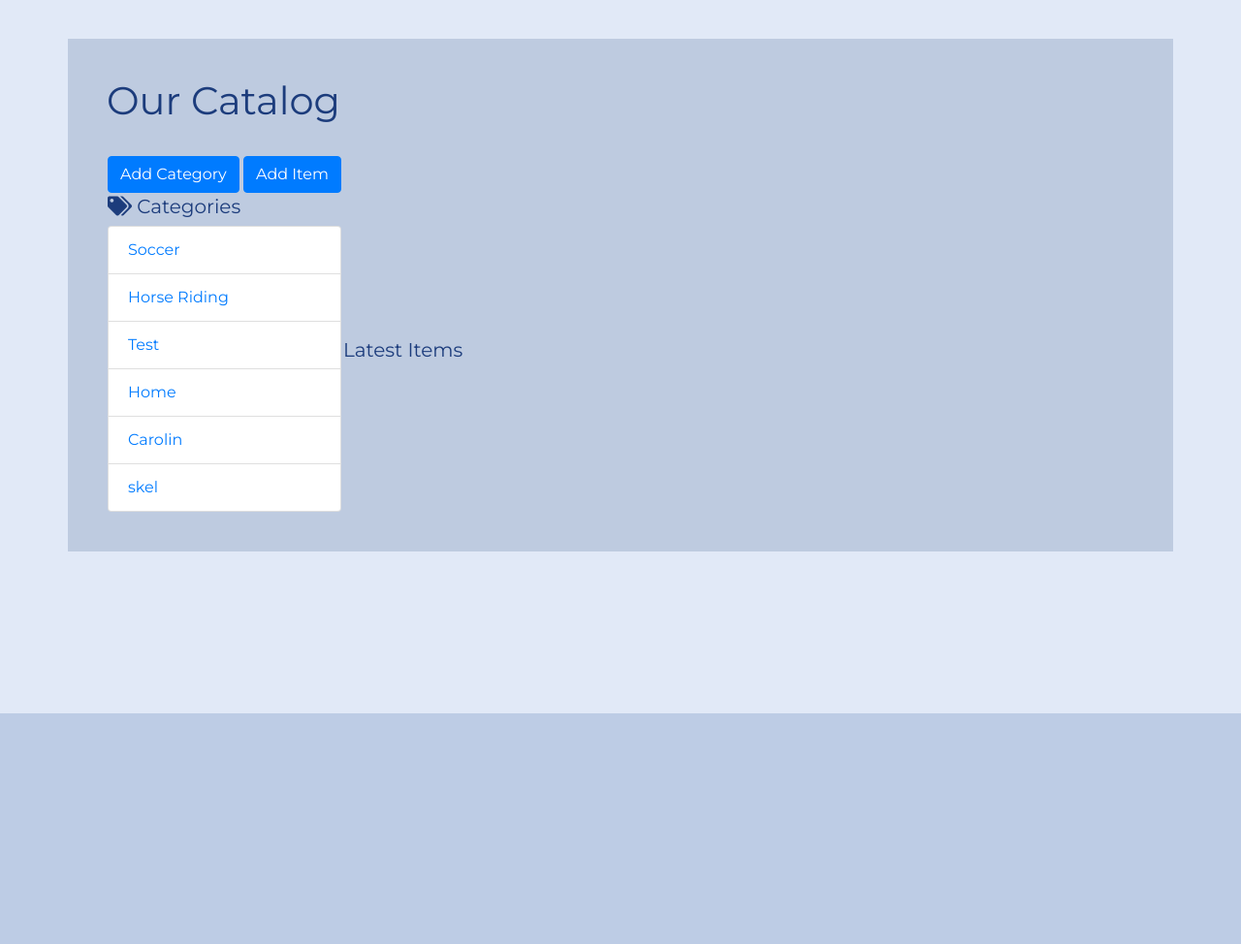
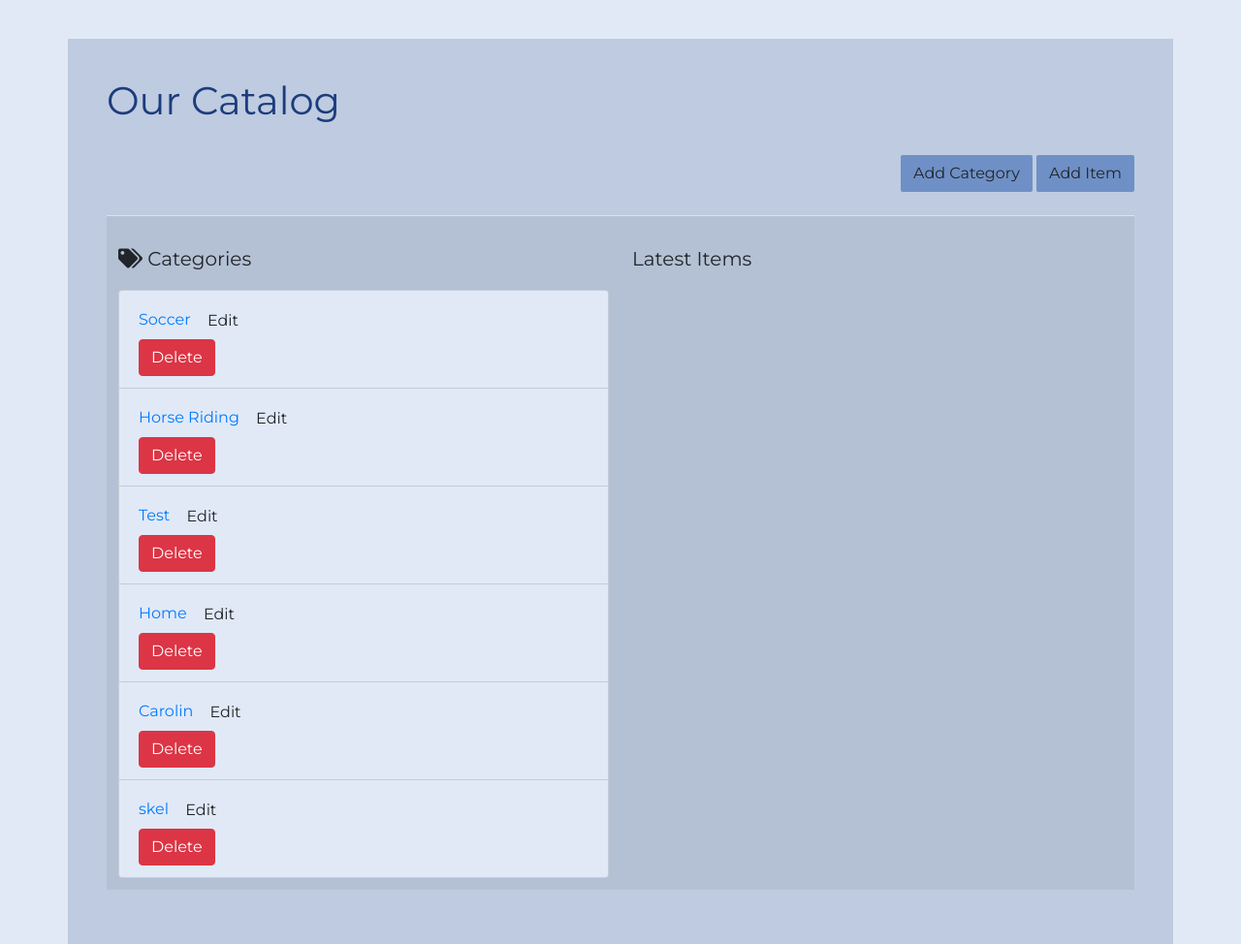
Before and after one commit to ninjachicks/flask-shop-app, a Flask app: page /catalog in a window 1280 px wide. Shown: the part 64-1038 px from the top of the page at 97% size. Before the commit the page ends 800 px from the top, so only its background shows below. Run offline with Flask 2, Linux system fonts and the light colour scheme; a user stored in the database is signed in; data comes from the database, SQL or seed files in the repository; data that the repository does not hold is empty; some libraries are stand-ins or nearby versions.

Commit message:
added styling to catalog template

```diff
--- a/static/styles/app.css
+++ b/static/styles/app.css
@@ -1,5 +1,5 @@
 body {
-    background-color: #e1e9f7;/* #f9fbff; */
+    background-color: #e1e9f7;
     color: #1c3c7c;
     font-family: 'Montserrat', sans-serif;
 }
@@ -36,3 +36,29 @@ body {
 .nav-item:hover {
     color: #fff;
 }
+
+.table-catalog {
+    width: 50%;
+}
+
+.catalog-list {
+    background-color: #e1e9f7;
+}
+
+.btn-catalog {
+    background-color: #6f90c6;
+    border-radius: 2px;
+}
+
+.btn-catalog:hover {
+    color: #fff;
+}
+
+.h5-catalog {
+    margin: 20px 0;
+}
+
+.width-max {
+    width: 100%;
+    text-align: right;
+}
--- a/templates/catalog.html
+++ b/templates/catalog.html
@@ -1,33 +1,48 @@
 {% extends 'layout.html' %}
 {% block body %}
     <h1>Our Catalog</h1><br />
-    <table>
+    <div class="width-max">
+    {% if session.logged_in %}
+        <a href="/add_category" class="btn btn-catalog">Add Category</a>
+        <a href="/add_item" class="btn btn-catalog">Add Item</a>
+        <br />
+        <br />
+    {% endif %}
+    </div>
+    <table class="table table-striped">
       <tr>
-        <td>
-            {% if session.logged_in %}
-                <a href="/add_category" class="btn btn-primary">Add Category</a>
-                <a href="/add_item" class="btn btn-primary">Add Item</a>
-                <br />
-            {% endif %}
-        </td>
-      </tr>
-      <tr>
-        <td>
-            <h5><i class="fas fa-tags"></i>&nbsp;Categories</h5>
+        <td class="table-catalog">
+            <h5 class="h5-catalog"><i class="fas fa-tags"></i>&nbsp;Categories</h5>
             <ul class="list-group">
-                {% for item in catalog %}
-                    <li class="list-group-item">
-                        <a href="#">{{ item.name }}</a>
-                    </li>
-                {% endfor %}
+            {% for cat in catalog %}
+                <li class="list-group-item catalog-list">
+                    <a href="#">{{ cat.name }}</a>
+                    <a href="edit_cat/{{cat.id}}" class="btn btn-default pull-right">Edit</a>
+                    <form action={{ url_for('delete_cat', id=cat.id) }} method='post'>
+                        <input type="hidden" name="_method" value="DELETE">
+                        <input type="submit" value="Delete" class="btn btn-danger">
+                    </form>
+                </li>
+            {% endfor %}
             </ul>
         </td>
-        <td>
-            <h5>Latest Items</h5>
+        <td class="table-catalog">
+            <h5 class="h5-catalog">Latest Items</h5>
             <ul class="list-group">
-                {% for item in latestitems %}
+                {% for item in latestitem %}
                     <li class="list-group-item">
-                        <a href="#">{{ latestitems.name }}</a>
+                        <table class="table table-striped">
+                            <tr>
+                                <td>{{ latestitem.name }}</td>
+                                <td><a href="edit_item/{{item.id}}" class="btn btn-default pull-right">Edit</a></td>
+                                <td>
+                                    <form action={{ url_for('delete_item', id=item.id) }} method='post'>
+                                        <input type="hidden" name="_method" value="DELETE">
+                                        <input type="submit" value="Delete" class="btn btn-danger">
+                                    </form>
+                                </td>
+                            </tr>
+                        </table>
                     </li>
                 {% endfor %}
             </ul>
```
